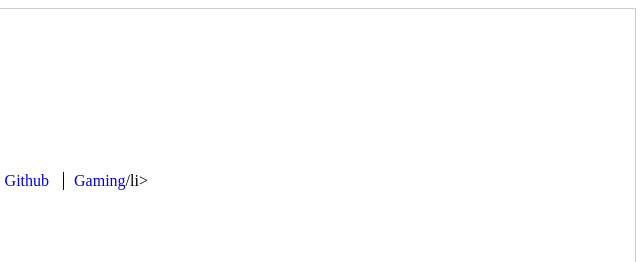
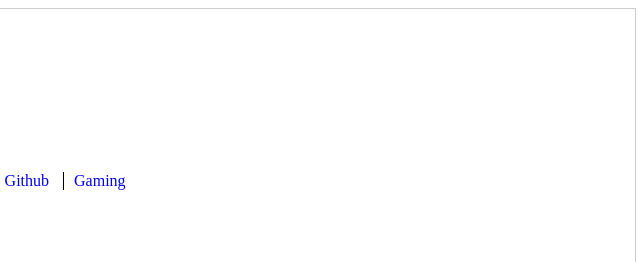
Before and after one commit to aezlo-archives/hyper-experiment, a plain HTML site: page index.html in a window 1280 px wide. Shown: the top 262 px of the page, 636-1276 px from the left. Drawn offline with Linux system fonts and the light colour scheme.

Commit message:
Update index.html

```diff
--- a/index.html
+++ b/index.html
@@ -22,7 +22,7 @@
                     <li><a href="/about">About</a></li>
                     <li><a href="//www.youtube.com/">Youtube</a></li>
                     <li><a href="#">Github</a></li>
-                    <li><a href="//gaming.athelo.net">Gaming</a>/li>
+                    <li><a href="//gaming.athelo.net">Gaming</a></li>
                  </ul>
               </nav>
             </header>
```
